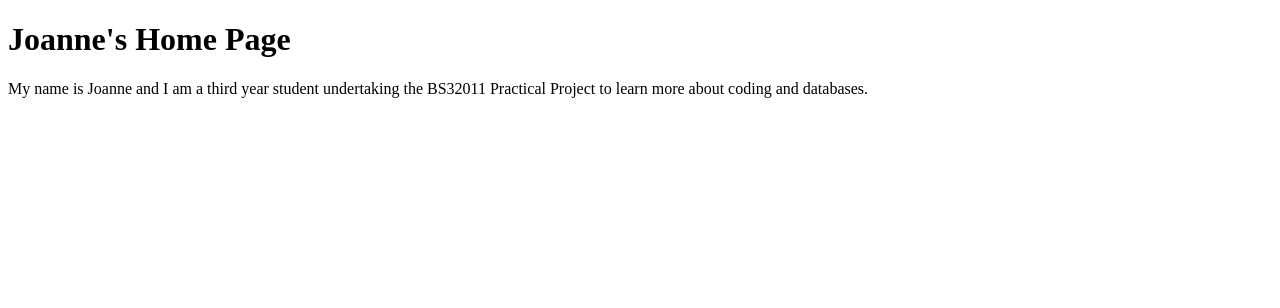
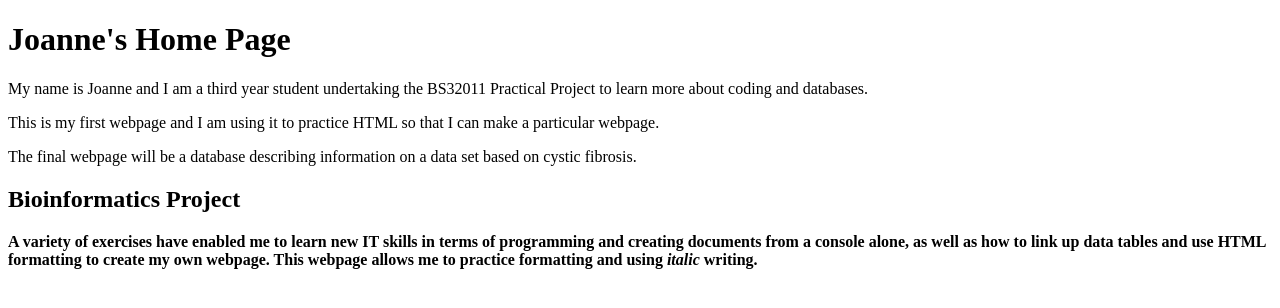
Before and after one commit to jzdunne/public_html, a plain HTML site: page public_html/index.html in a window 1280 px wide. Drawn offline with Linux system fonts and the light colour scheme.

Commit message:
Paragraphed webpage

```diff
--- a/public_html/index.html
+++ b/public_html/index.html
@@ -6,5 +6,10 @@
 	<body>
 		<h1>Joanne's Home Page</h1>
 		My name is Joanne and I am a third year student undertaking the BS32011 Practical Project to learn more about coding and databases.
+		<p>This is my first webpage and I am using it to practice HTML so that I can make a particular webpage.</p>
+		<p>The final webpage will be a database describing information on a data set based on cystic fibrosis.<p>
+		<h2><b>Bioinformatics Project<b></h2>
+		A variety of exercises have enabled me to learn new IT skills in terms of programming and creating documents from a console alone, as well as how to link up data tables and use HTML formatting to create my own webpage.
+		This webpage allows me to practice formatting and using <i>italic</i> writing.
 	</body>
 </html>
```
